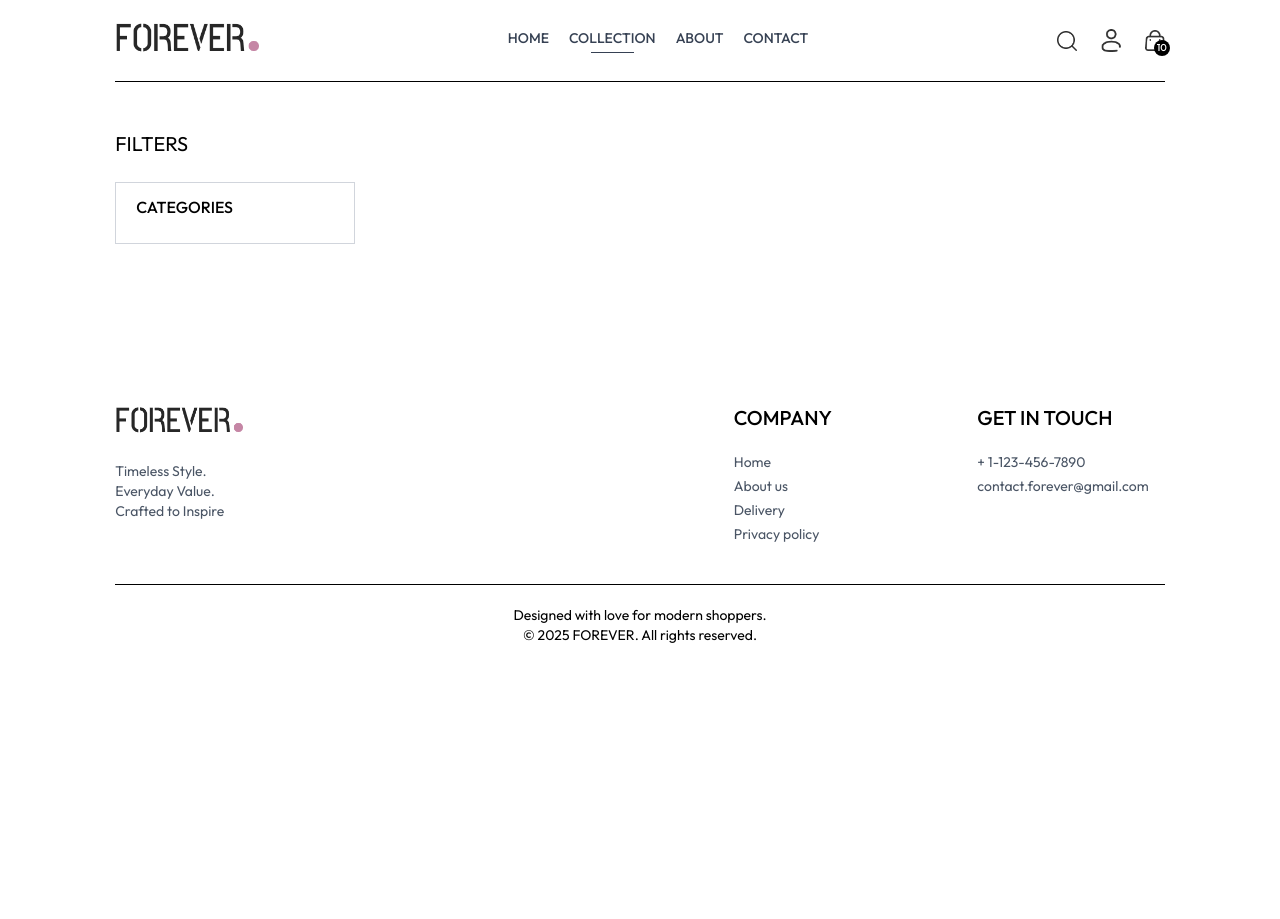
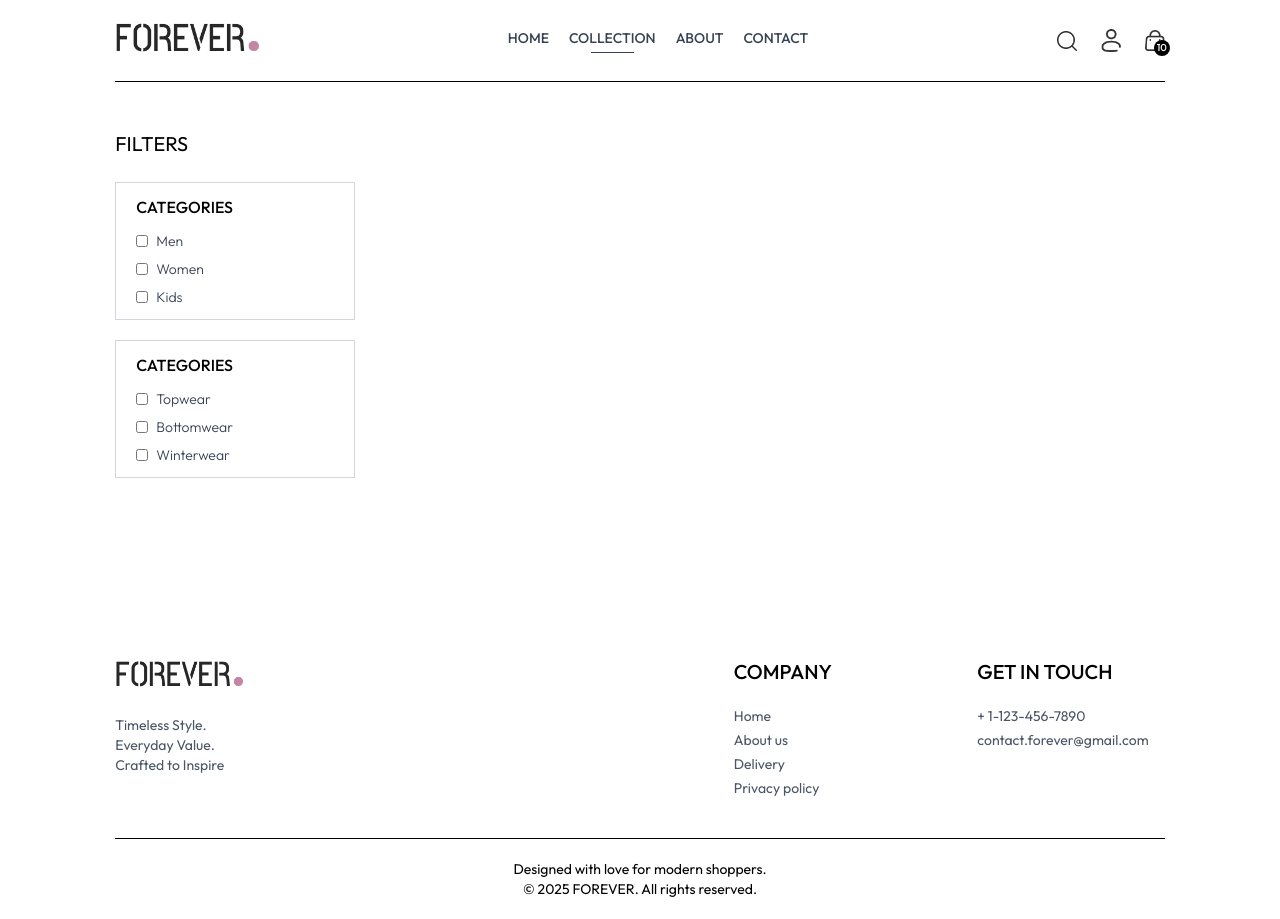
Before and after one commit to PetarMihaylov-PM/MERN-projects, a React (Vite) app in the folder E-commerce-website/frontend/: page /collection in a window 1280 px wide. Before the commit the page ends 800 px from the top, so only its background shows below. Built offline with nearby package versions, Linux system fonts and the light colour scheme.

Commit message:
Making the Filter section responsive

```diff
--- a/E-commerce-website/frontend/src/pages/Collection.jsx
+++ b/E-commerce-website/frontend/src/pages/Collection.jsx
@@ -1,5 +1,6 @@
 import React, { useContext, useState } from 'react';
 import { ShopContext } from '../context/ShopContext';
+import { assets } from '../assets/frontend_assets/assets';
 
 function Collection() {
 
@@ -11,18 +12,47 @@
 
       {/* Filter Oprtions */}
       <div className='min-w-60'>
-        <p className='my-2 text-xl flex items-center cursor-pointer gap-2'>
+        <p onClick={()=> setShowFilter(!showFilter)}
+        className='my-2 text-xl flex items-center cursor-pointer gap-2'>
           FILTERS
+          <img className={`h-3 sm:hidden ${showFilter ? 'rotate-90' : ''}`} src={assets.dropdown_icon} alt="" />
         </p>
+
         {/* Category Filter */}
+
         <div className={`border border-gray-300 pl-5 py-3 mt-6 ${showFilter ? '' : 'hidden'} sm:block`}>
           <p className='mb-3 txet-sm font-medium'>CATEGORIES</p>
           <div className='flex flex-col gap-2 text-sm font-light text-gray-700'>
-            <p className='flex gap-2'></p>
+            <p className='flex gap-2'>
+              <input className='w-3' type="checkbox" value={'Men'}/> Men
+            </p>
+            <p className='flex gap-2'>
+              <input className='w-3' type="checkbox" value={'Women'}/> Women
+            </p>
+            <p className='flex gap-2'>
+              <input className='w-3' type="checkbox" value={'Kids'}/> Kids
+            </p>
+          </div>
+        </div>
+
+
+        {/* Subcategory Filter */}
+
+        <div className={`border border-gray-300 pl-5 py-3 my-5 ${showFilter ? '' : 'hidden'} sm:block`}>
+          <p className='mb-3 txet-sm font-medium'>CATEGORIES</p>
+          <div className='flex flex-col gap-2 text-sm font-light text-gray-700'>
+            <p className='flex gap-2'>
+              <input className='w-3' type="checkbox" value={'Topwear'}/> Topwear
+            </p>
+            <p className='flex gap-2'>
+              <input className='w-3' type="checkbox" value={'Bottomwear'}/> Bottomwear
+            </p>
+            <p className='flex gap-2'>
+              <input className='w-3' type="checkbox" value={'Winterwear'}/> Winterwear
+            </p>
           </div>
         </div>
       </div>
-
     </div>
   )
 }
```
